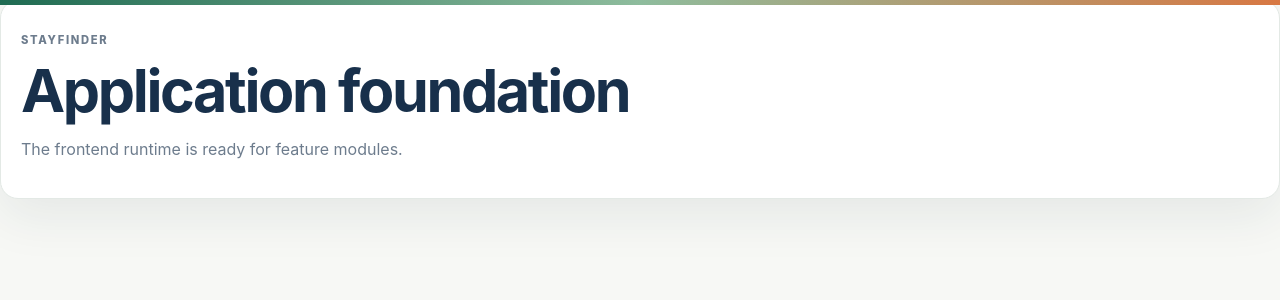
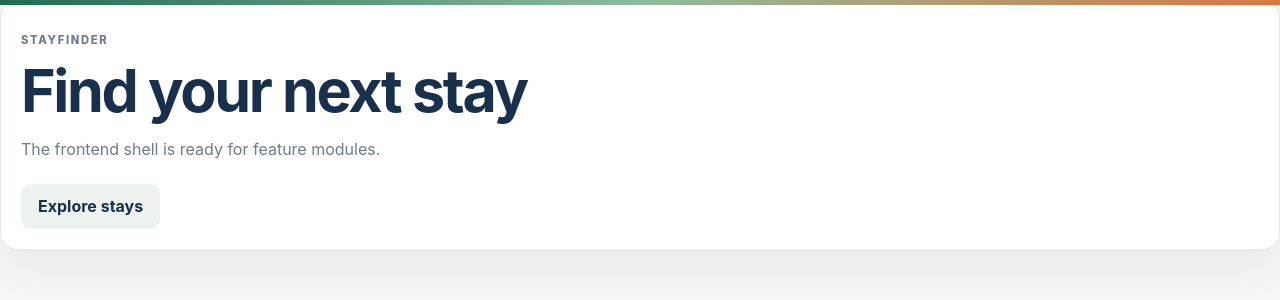
Before and after one commit to joel122002/cmpe-202-project, a React (Vite) app in the folder frontend/: page / in a window 1280 px wide. Shown: the top 300 px of the page. Built offline with nearby package versions, Linux system fonts and the light colour scheme.

Commit message:
feat: add frontend application shell

```diff
--- a/frontend/src/App.jsx
+++ b/frontend/src/App.jsx
@@ -3,8 +3,9 @@ export default function App() {
     <main className="app-shell">
       <section className="panel">
         <p className="eyebrow">Stayfinder</p>
-        <h1>Application foundation</h1>
-        <p>The frontend runtime is ready for feature modules.</p>
+        <h1>Find your next stay</h1>
+        <p>The frontend shell is ready for feature modules.</p>
+        <button type="button">Explore stays</button>
       </section>
     </main>
   )
```
